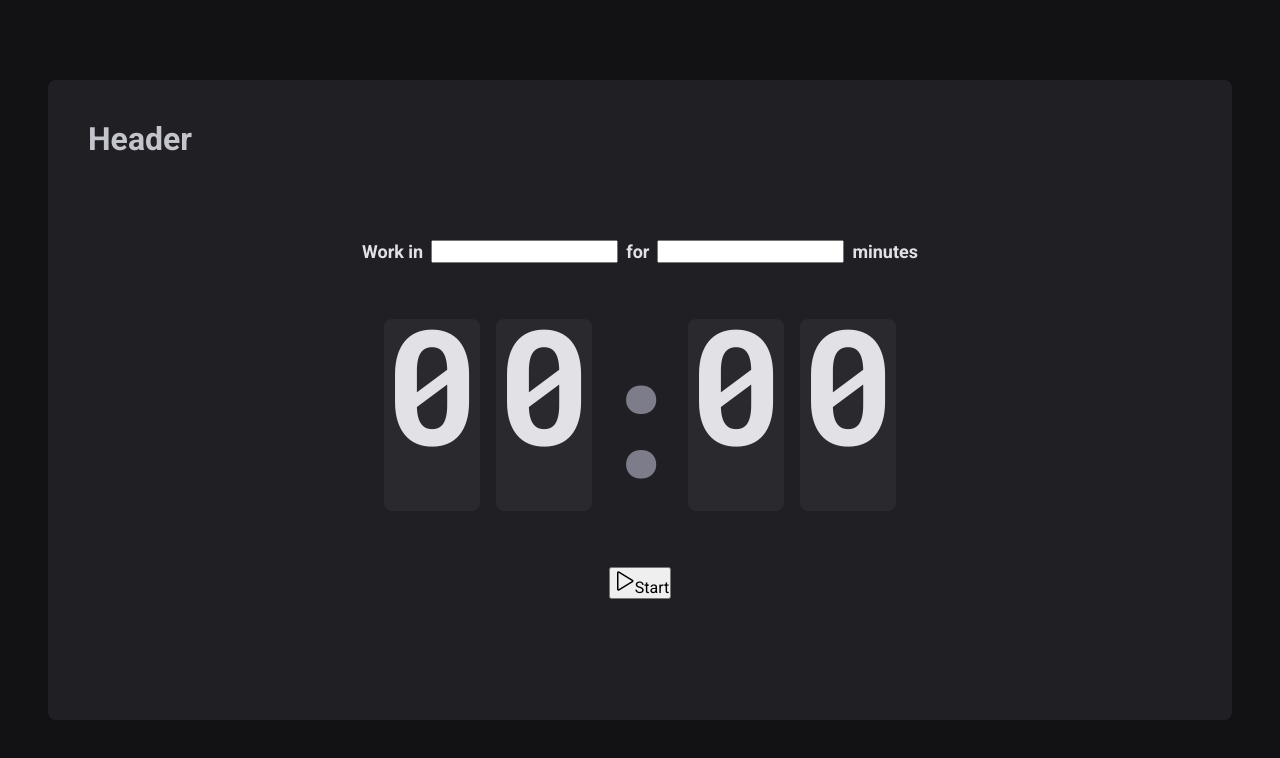
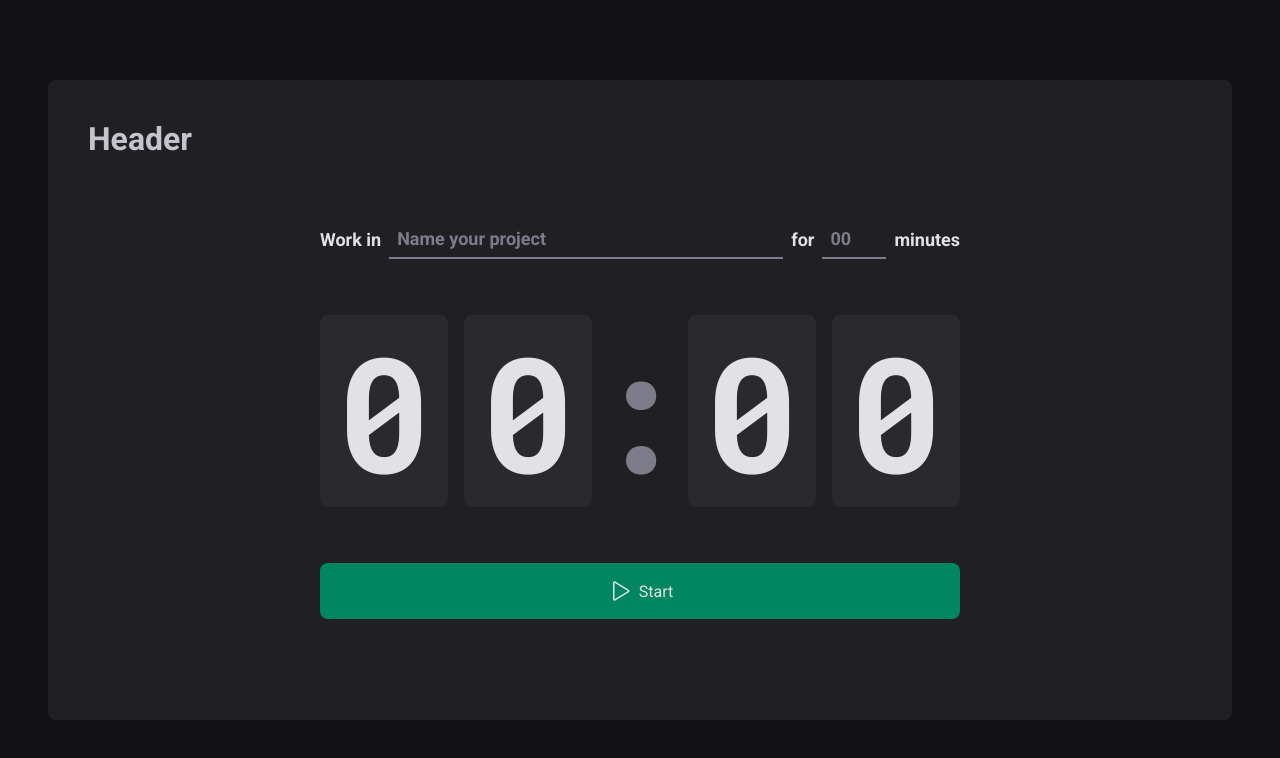
Before and after one commit to chelfonseca/ignite-timer, a React (Vite) app: page / in a window 1280 px wide. Shown: the top 758 px of the page. Built offline with nearby package versions, Linux system fonts and the light colour scheme.

Commit message:
Home finished

```diff
--- a/src/pages/Home/index.tsx
+++ b/src/pages/Home/index.tsx
@@ -1,5 +1,5 @@
 import { Play } from 'phosphor-react';
-import { CountdownContainer, FormContainer, HomeContainer, Separator } from "./styles";
+import { CountdownContainer, FormContainer, HomeContainer, MinutesAmountInput, Separator, StartCountdownButton, TaskInput } from "./styles";
 
 export function Home(){
     return (
@@ -7,10 +7,14 @@
                 <form>
                     <FormContainer>
                         <label htmlFor="task">Work in</label>
-                        <input id="task"/>
+                        <TaskInput id='task' placeholder='Name your project'/>
 
                         <label htmlFor="minutesAmount">for</label>
-                        <input type="number" id="minutesAmout" />
+                        <MinutesAmountInput
+                            type="number"
+                            id="minutesAmout"
+                            placeholder='00'
+                        />
 
                         <span>minutes</span>
                     </FormContainer>
@@ -23,10 +27,10 @@
                         <span>0</span>
                     </CountdownContainer>
 
-                    <button type="submit">
+                    <StartCountdownButton type="submit">
                         <Play size={24}/>
                         Start
-                    </button>
+                    </StartCountdownButton>
                 </form>
             </HomeContainer>
     )
--- a/src/pages/Home/styles.ts
+++ b/src/pages/Home/styles.ts
@@ -27,7 +27,31 @@
     flex-wrap: wrap;
 
 `
+const BaseInput = styled.input`
+    background: transparent;
+    height: 2.5rem;
+    border: 0;
+    border-bottom: 2px solid ${(props) => props.theme['gray-500']};
+    font-weight: bold;
+    font-size: 1.125rem;
+    padding: 0 0.5rem;
+    color: ${(props) => props.theme['gray-500']};
 
+    &:focus {
+        box-shadow: none;
+        border-color: ${(props) => props.theme['green-500']};
+    }
+
+    &::placeholder {
+        color: ${(props) => props.theme['gray-500']};
+    }
+`
+export const TaskInput = styled(BaseInput)`
+    flex: 1;
+`
+export const MinutesAmountInput = styled(BaseInput)`
+    width: 4rem;
+`
 export const CountdownContainer = styled.div`
     font-family: 'Roboto Mono', monospace;
     font-size: 10rem;
@@ -39,8 +63,9 @@
 
     span {
         background: ${(props) => props.theme['gray-700']};
-        padding: 2 rem 1rem;
+        padding: 2rem 1rem;
         border-radius: 8px;
+
     }`
 
 export const Separator = styled.div`
@@ -52,3 +77,30 @@
     display: flex;
     justify-content: center;
 `
+export const StartCountdownButton = styled.button`
+    width: 100%;
+    border: 0;
+    padding: 1rem;
+    border-radius: 8px;
+
+    display: flex;
+    align-items: center;
+    justify-content: center;
+
+    gap: 0.5rem;
+    font-size:bold;
+
+    cursor: pointer;
+
+    background-color: ${(props) => props.theme['green-500']};
+    color: ${(props) => props.theme['gray-100']};
+
+    &:disabled {
+        opacity: 0.7;
+        cursor: not-allowed;
+    }
+
+    &:not(:disabled):hover {
+        background: ${(props) => props.theme['green-700']};
+    }
+`
```
